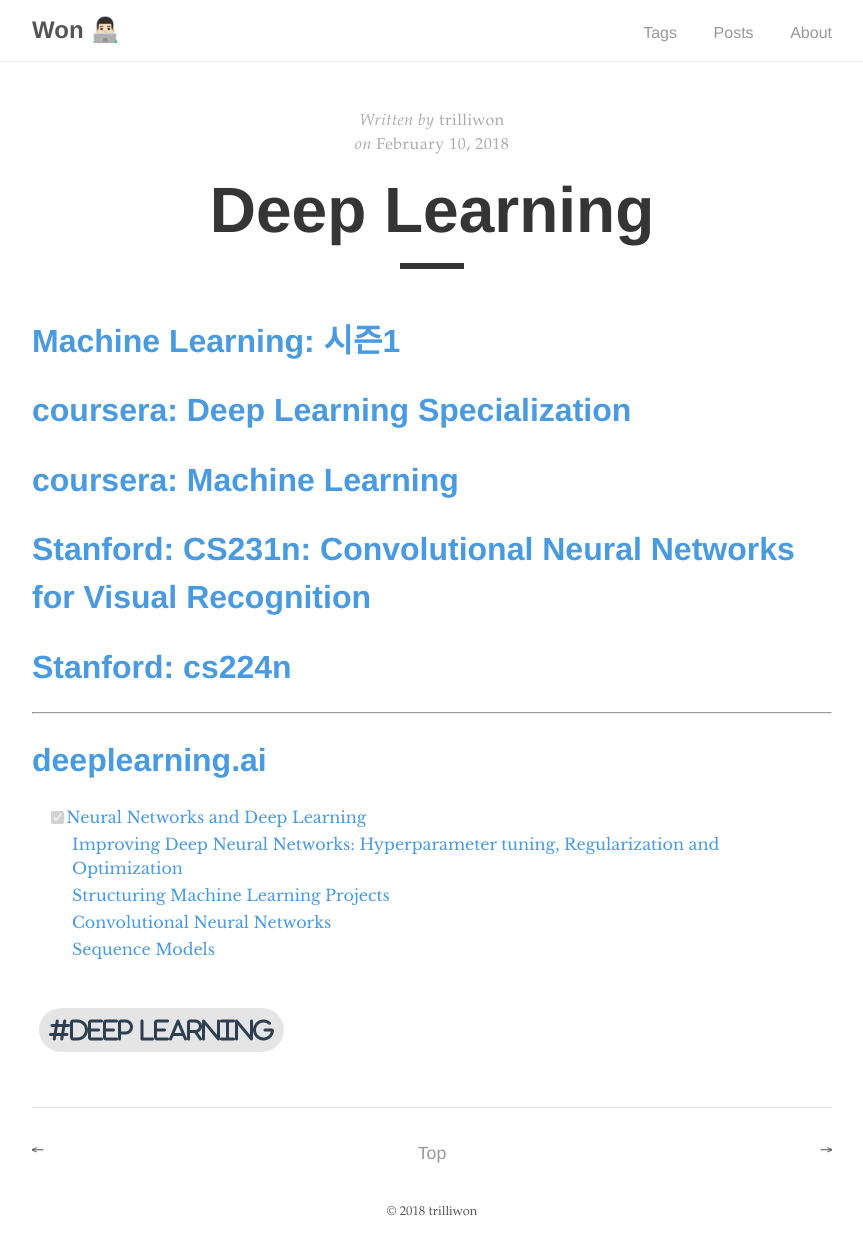
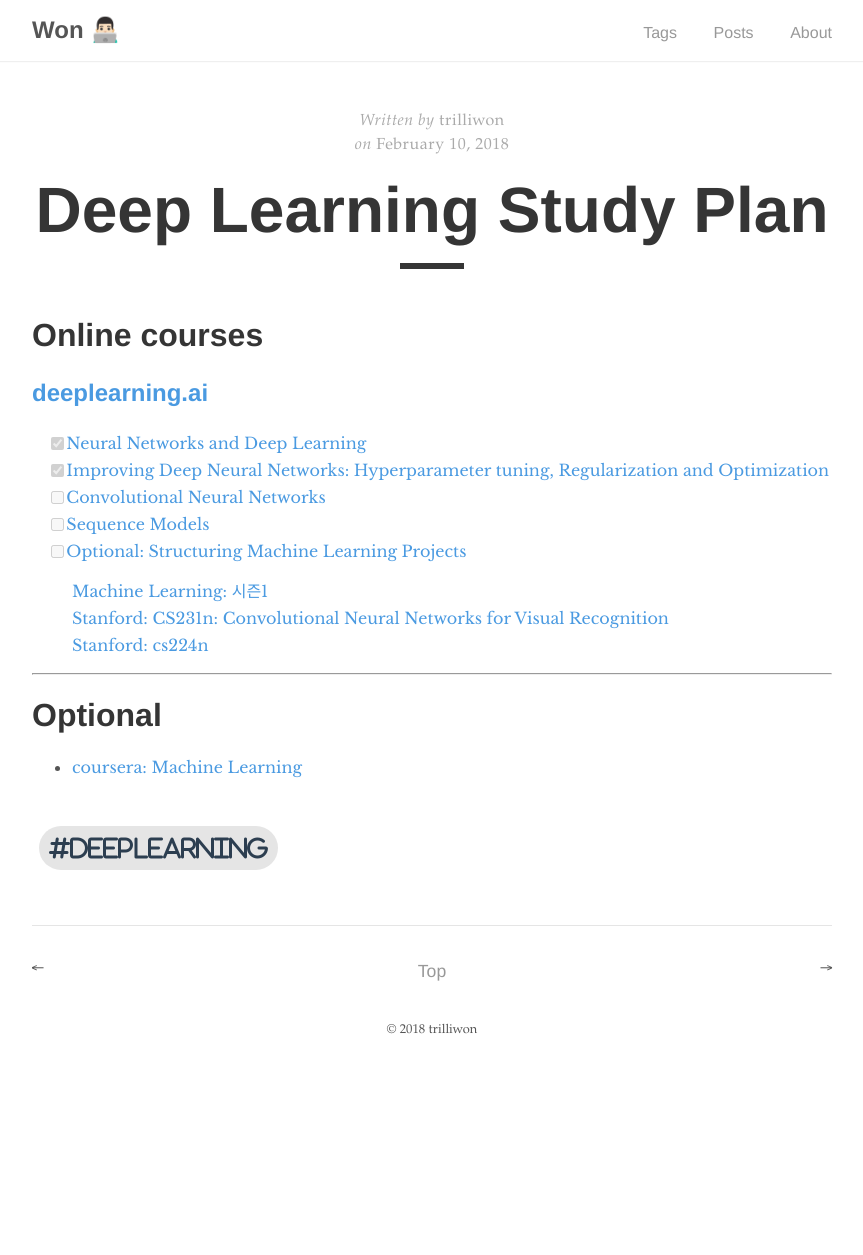
Before and after one commit to trilliwon/ABL, a Jekyll site: the page built from _posts/2018-02-10-Deep-Learning.md, in a window 1280 px wide. Shown: the whole page, without its empty margins (208-1071 px from the left). Built offline with Jekyll 4.4.1, drawn with Linux system fonts in a browser that asks for light colours; nearby versions of some CDN libraries; after the commit the page ends 1073 px from its top, so only the background shows below that.

Commit message:
Wed Feb 21 18:46:41 KST 2018

```diff
--- a/_posts/2018-02-10-Deep-Learning.md
+++ b/_posts/2018-02-10-Deep-Learning.md
@@ -1,22 +1,25 @@
 ---
 layout: post
-title:  "Deep Learning"
+title:  "Deep Learning Study Plan"
 date:   2018-02-10 16:00:00 +0900
-tag: [Deep Learning]
+tag: [Deeplearning]
 ---
 
+# Online courses
 
-# [Machine Learning: 시즌1](https://hunkim.github.io/ml/)
-# [coursera: Deep Learning Specialization](https://www.coursera.org/specializations/deep-learning)
-# [coursera: Machine Learning](https://www.coursera.org/learn/machine-learning)
-# [Stanford: CS231n: Convolutional Neural Networks for Visual Recognition](http://cs231n.stanford.edu/)
-# [Stanford: cs224n](http://web.stanford.edu/class/cs224n/syllabus.html)
+## [deeplearning.ai](https://www.deeplearning.ai/)
+  - [x] [Neural Networks and Deep Learning](https://www.coursera.org/learn/neural-networks-deep-learning)
+  - [x] [Improving Deep Neural Networks: Hyperparameter tuning, Regularization and Optimization](https://www.coursera.org/learn/deep-neural-network)
+  - [ ] [Convolutional Neural Networks](https://www.coursera.org/learn/convolutional-neural-networks)
+  - [ ] [Sequence Models](https://www.coursera.org/learn/nlp-sequence-models)
+  - [ ] [Optional: Structuring Machine Learning Projects](https://www.coursera.org/learn/machine-learning-projects)
+
+- [Machine Learning: 시즌1](https://hunkim.github.io/ml/)
+- [Stanford: CS231n: Convolutional Neural Networks for Visual Recognition](http://cs231n.stanford.edu/)
+- [Stanford: cs224n](http://web.stanford.edu/class/cs224n/syllabus.html)
 
 ---
 
-# [deeplearning.ai](https://www.deeplearning.ai/)
-  - [x] [Neural Networks and Deep Learning](https://www.coursera.org/learn/neural-networks-deep-learning)
-  - [Improving Deep Neural Networks: Hyperparameter tuning, Regularization and Optimization](https://www.coursera.org/learn/deep-neural-network)
-  - [Structuring Machine Learning Projects](https://www.coursera.org/learn/machine-learning-projects)
-  - [Convolutional Neural Networks](https://www.coursera.org/learn/convolutional-neural-networks)
-  - [Sequence Models](https://www.coursera.org/learn/nlp-sequence-models)
+# Optional
+
+- [coursera: Machine Learning](https://www.coursera.org/learn/machine-learning)
```
